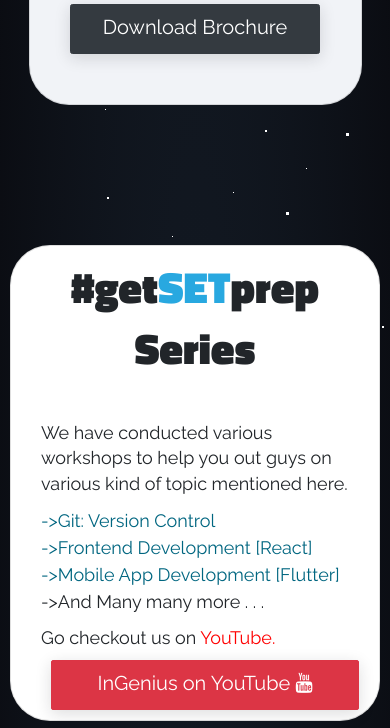
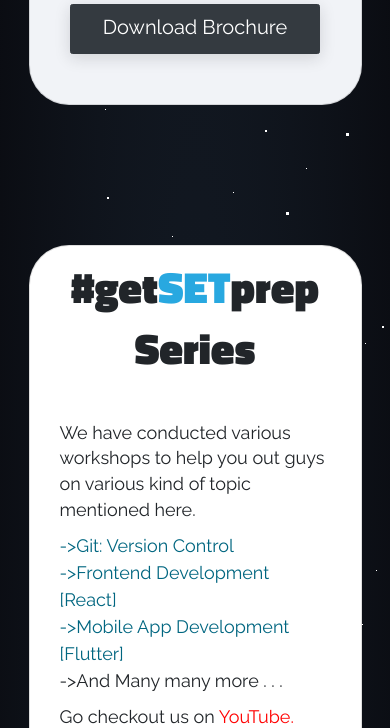
Before and after one commit to inGenius-2020/website, a PHP site: page /index.html in a window 390 px wide. Shown: the part 1252-1980 px from the top of the page. Run offline with PHP 8.4, Linux system fonts and the light colour scheme; some libraries are stand-ins or nearby versions; some web fonts are replaced; grey boxes are pictures that could not be loaded.

Commit message:
some more changes

```diff
--- a/css/ingenious.css
+++ b/css/ingenious.css
@@ -254,5 +254,8 @@ border-radius: 40px;
 	.btodo{
 		margin-left: 104px;
 	}
+	#getset .card{
+		width: 90%;
+	}
 
 }
```
